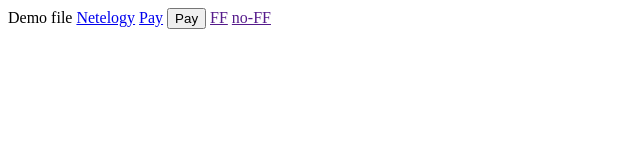
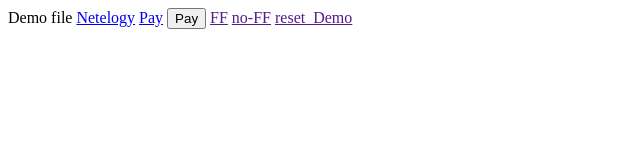
Before and after one commit to BMLF5/demo, a plain HTML site: page index.html in a window 1280 px wide. Shown: the whole page, without its empty margins (0-640 px from the left). Drawn offline with Linux system fonts and the light colour scheme.

Commit message:
Reset Demo

```diff
--- a/index.html
+++ b/index.html
@@ -14,5 +14,6 @@
     <button>Pay</button>
     <a href="">FF</a>
     <a href="">no-FF</a>
+    <a href="">reset_Demo</a>
 </body>
 </html>
```
